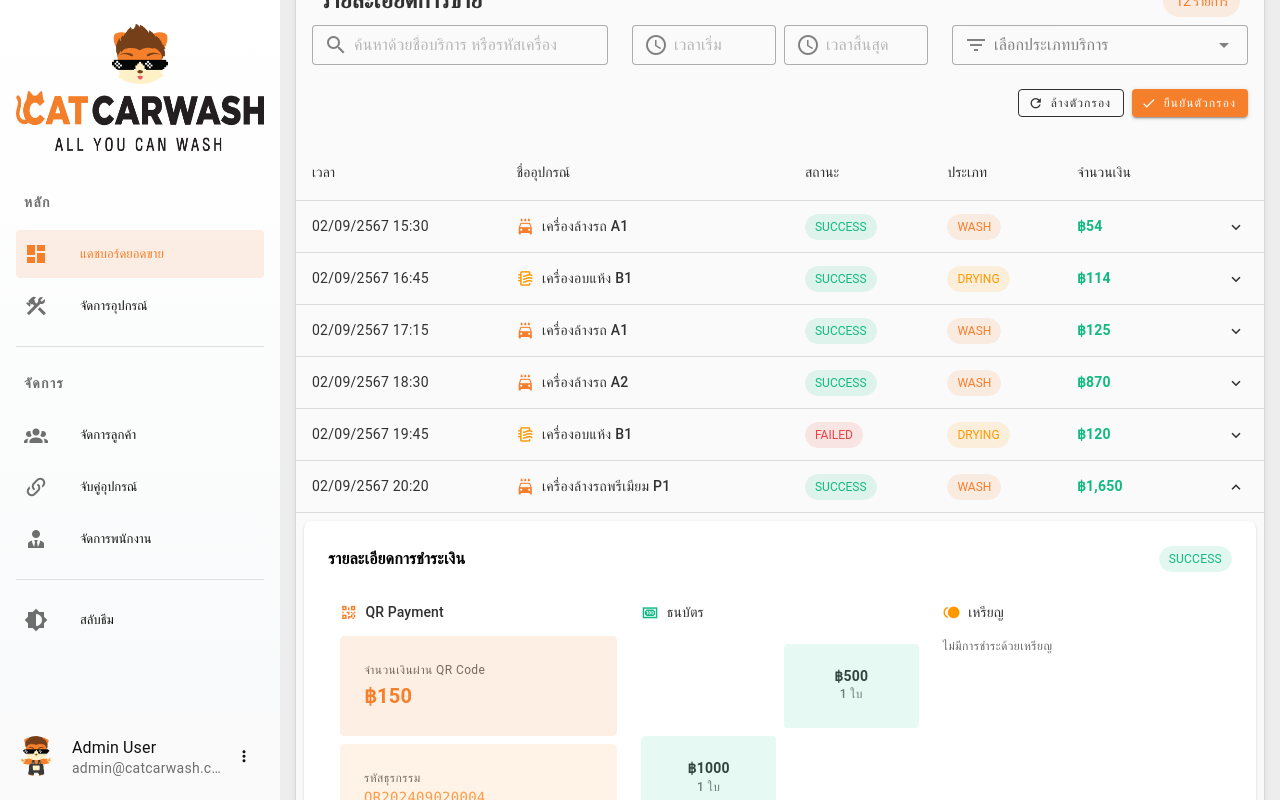
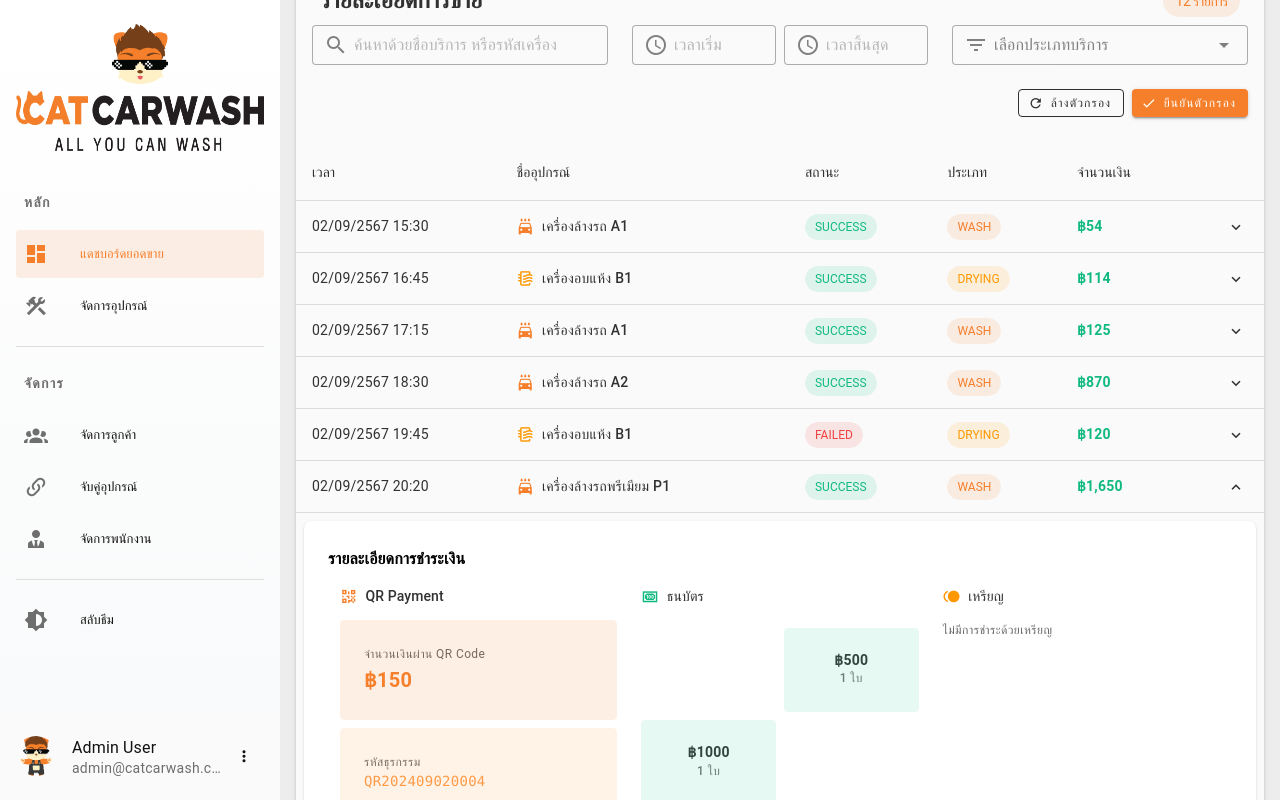
Before and after one commit to deltaforce1996/catcar_wash_service_app, a Nuxt app in the folder catcar_wash_service_frontend/: page /dashboard in a window 1280 px wide. Both pictures are taken after a click on the element 780 px from the left and 1000 px from the top of the page. Shown: the part 513-1313 px from the top of the page. Built offline with nearby package versions, Linux system fonts and the light colour scheme.

Commit message:
style(dashboard.vue): remove status chip in expandable

```diff
--- a/catcar_wash_service_frontend/pages/dashboard.vue
+++ b/catcar_wash_service_frontend/pages/dashboard.vue
@@ -335,18 +335,9 @@
               <v-card-text class="pa-4">
                 <div class="payment-breakdown">
                   <!-- Header with transaction summary -->
-                  <div class="d-flex justify-space-between align-center mb-4">
-                    <h3 class="text-subtitle-1 font-weight-bold">
-                      รายละเอียดการชำระเงิน
-                    </h3>
-                    <v-chip
-                      :color="getPaymentStatusColor(item.payload.status)"
-                      size="small"
-                      variant="tonal"
-                    >
-                      {{ item.payload.status }}
-                    </v-chip>
-                  </div>
+                  <h3 class="text-subtitle-1 font-weight-bold">
+                    รายละเอียดการชำระเงิน
+                  </h3>
 
                   <!-- Payment methods grid for desktop -->
                   <v-row
```
